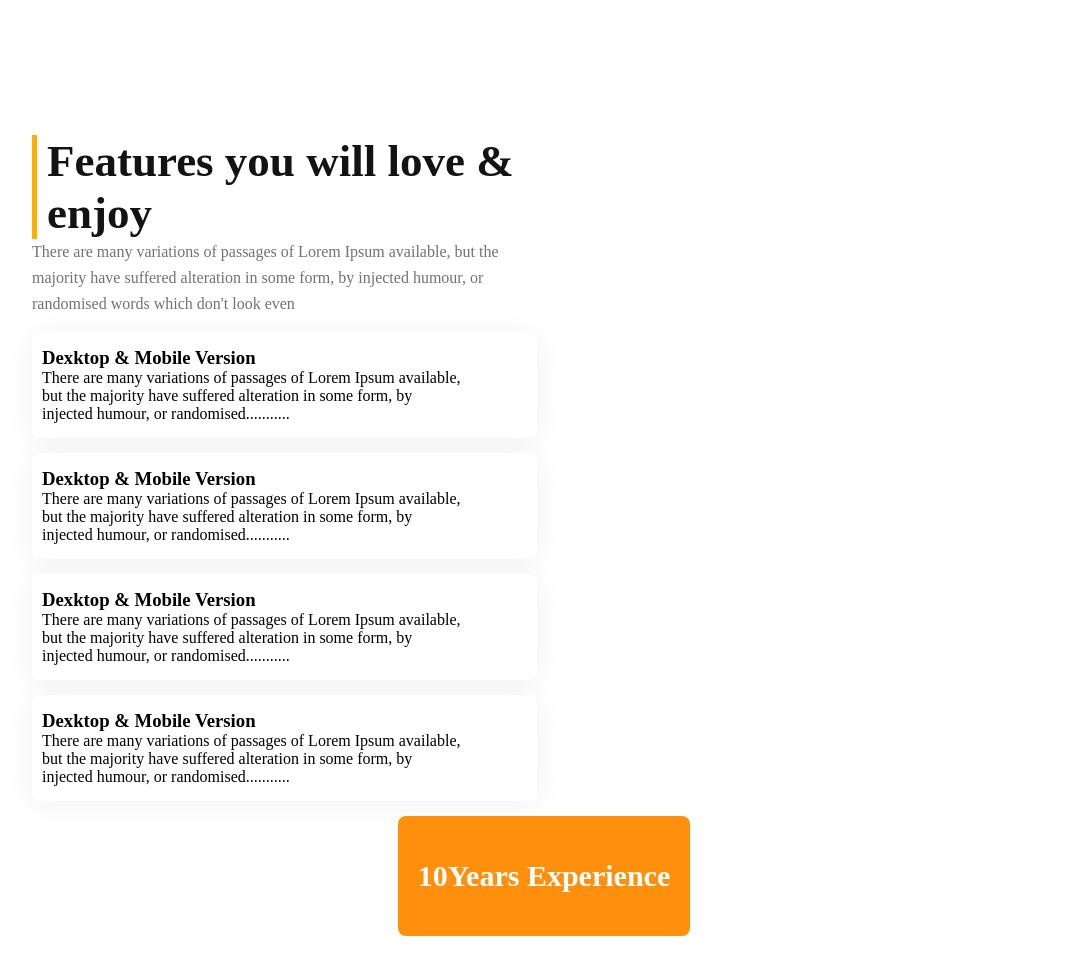
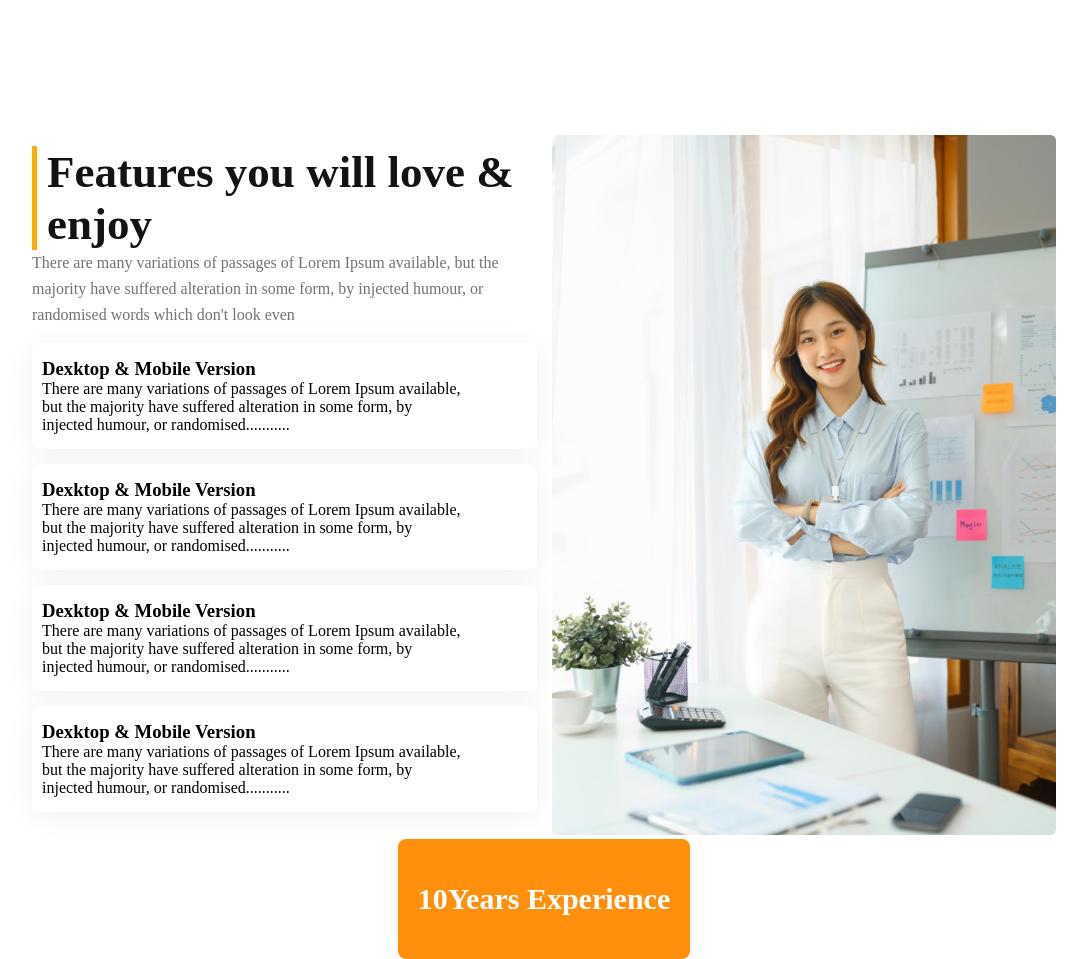
Before and after one commit to shaondoc/g3-arc, a plain HTML site: page index.html in a window 1280 px wide. Shown: the part 1300-2259 px from the top of the page, without its empty margins (96-1183 px from the left). Before the commit the page ends 2236 px from the top, so only its background shows below. Drawn offline with Linux system fonts and the light colour scheme; the site is published under a folder, as on GitHub Pages, so addresses that start at the root find nothing.

Commit message:
Update index.html

```diff
--- a/index.html
+++ b/index.html
@@ -116,7 +116,7 @@
             </div>
           </div>
           <div>
-            <img src="/images/architect.png" alt="" />
+            <img src="images/architect.png" alt="" />
           </div>
         </div>
         <div class="expbtn">
```
